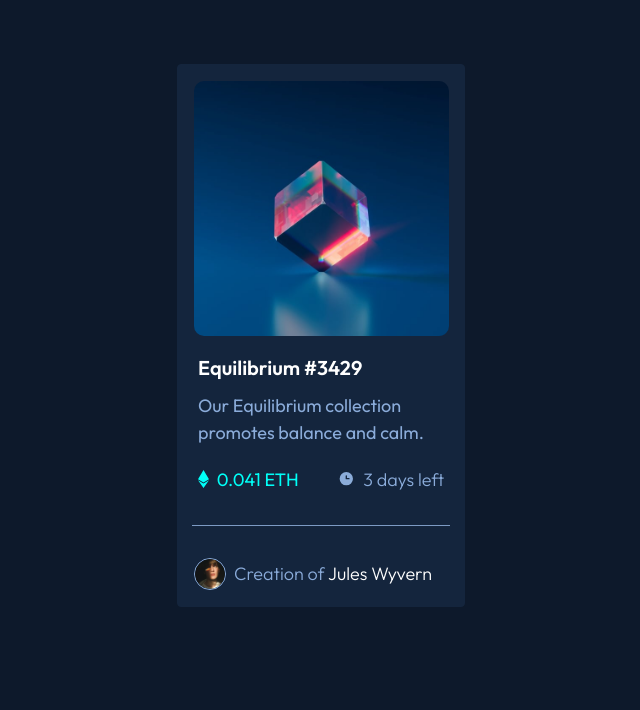
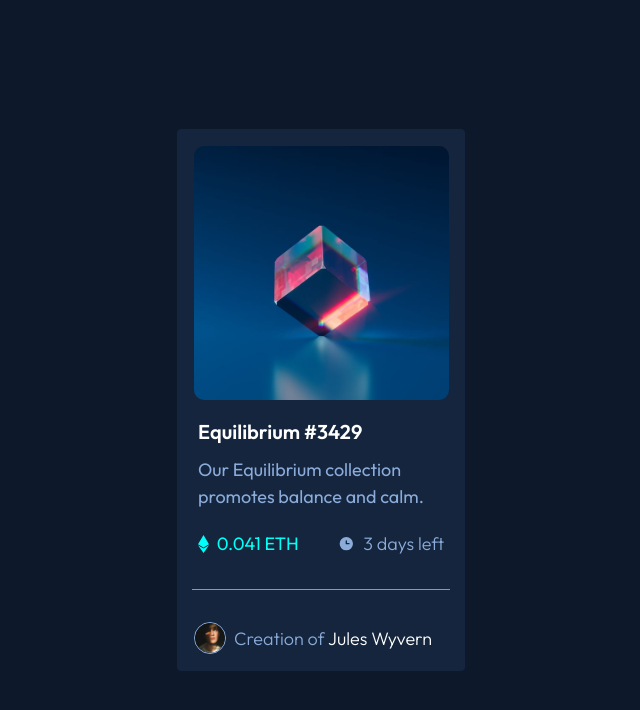
Before and after one commit to Misa-el-bit/NFT-card-component, a plain HTML site: page index.html in a window 1280 px wide. Shown: the whole page, without its empty margins (319-959 px from the left). Drawn offline with nearby package versions, Linux system fonts and the light colour scheme.

Commit message:
mejoras en el centrado

```diff
--- a/css/style.scss
+++ b/css/style.scss
@@ -15,8 +15,10 @@ $White: hsl(0, 0%, 100%);
 body{
     font-family: 'Outfit', sans-serif;
     font-size: 18px;
-    margin: 4rem auto;
     background-color: $Vdark-blue-main-BG;
+    display: flex;
+    align-items: center;
+    height: 100vh;
 }
 .card{
     width: 18rem;
```
Also changed, not shown: css/style.css, 1 other file.
